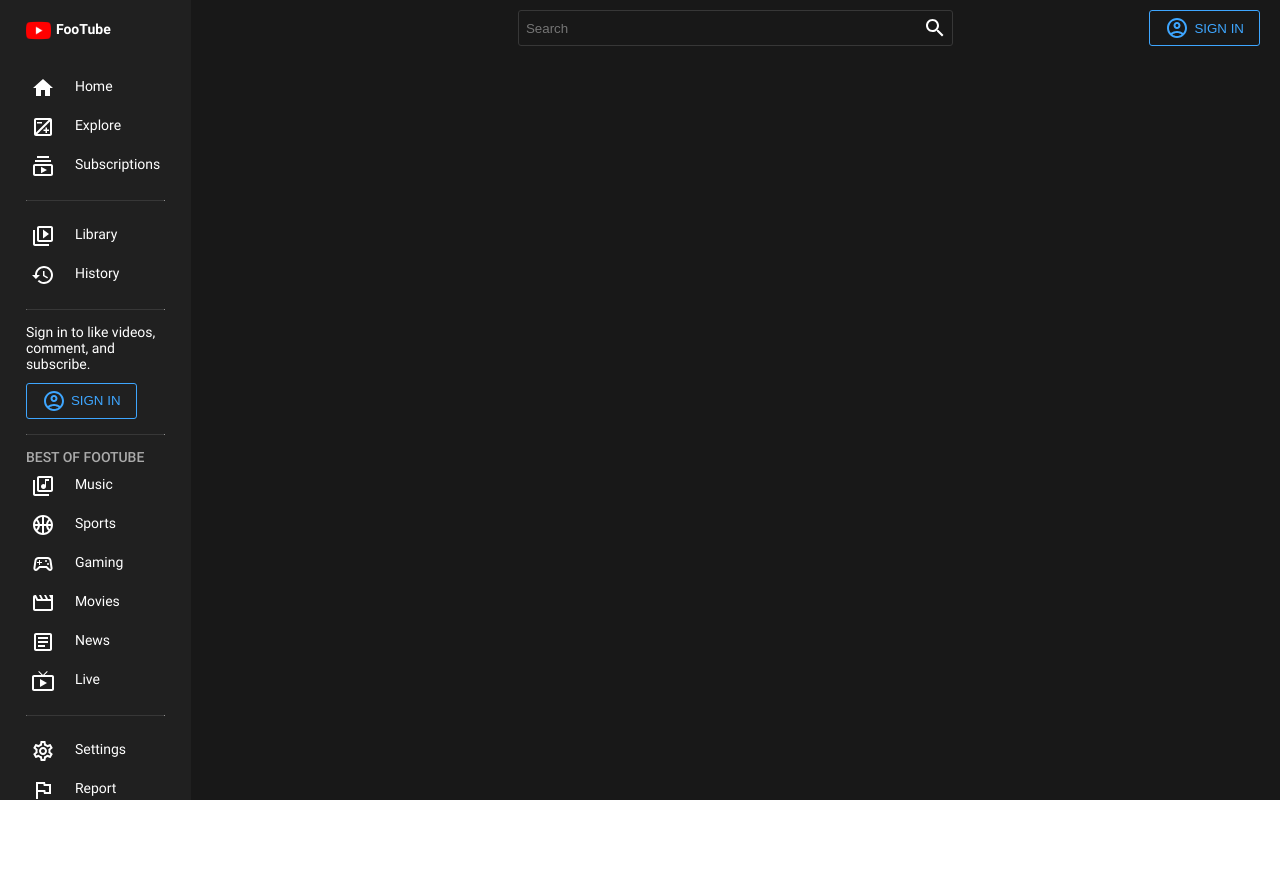
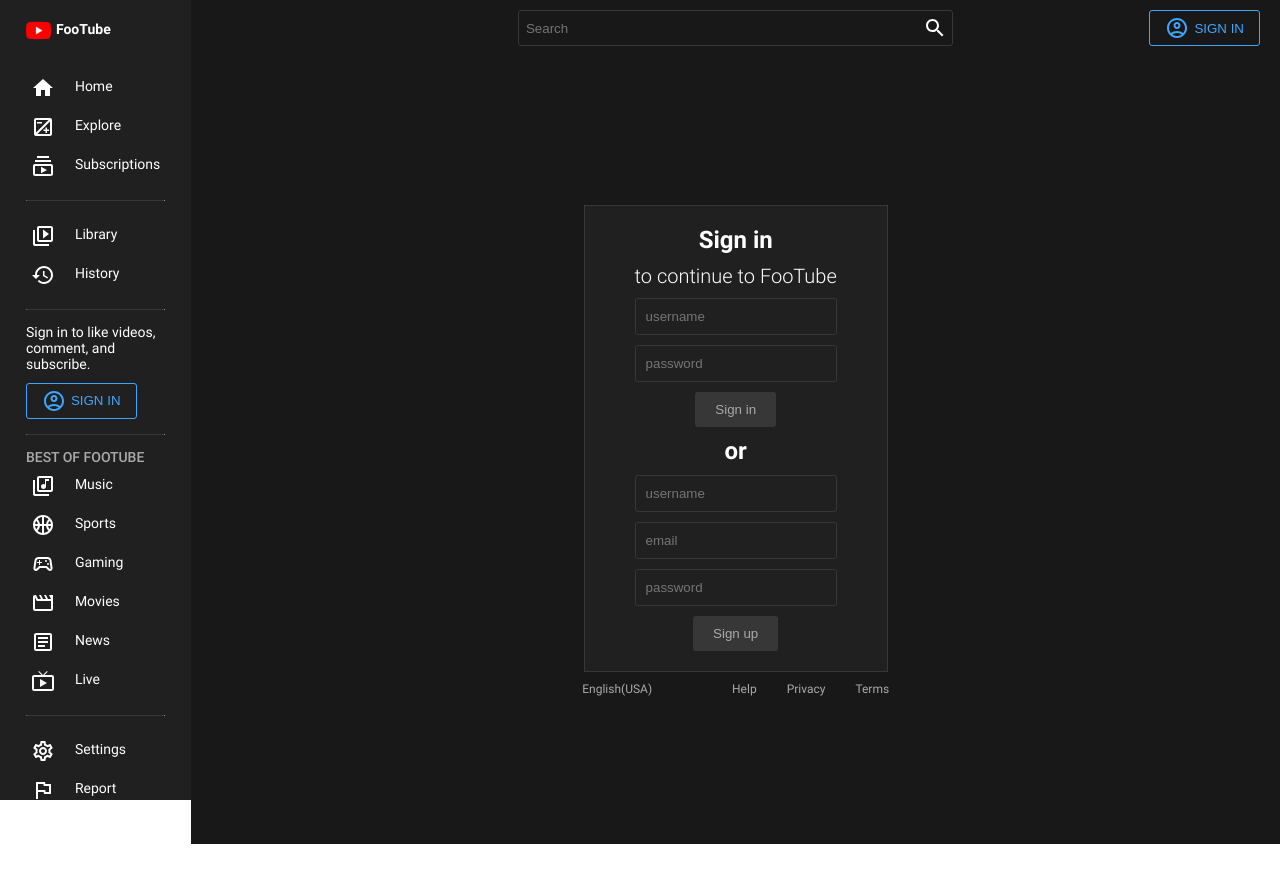
Before and after one commit to austinthaldorfhuelsbeck/footube, a React (Create React App) app in the folder client/: page /signin in a window 1280 px wide. Shown: the top 882 px of the page. Built offline with nearby package versions, Linux system fonts and the light colour scheme.

Commit message:
login page

```diff
--- a/client/src/App.tsx
+++ b/client/src/App.tsx
@@ -7,6 +7,7 @@
 import { Video } from "./pages/Video";
 import { Menu } from "./components/Menu";
 import { Navbar } from "./components/Navbar";
+import { SignIn } from "./components/SignIn";
 import { darkTheme, lightTheme } from "./styles/theme";
 import { Container, Main, Wrapper } from "./styles/styled-components/App.style";
 
@@ -23,6 +24,7 @@
 						<Routes>
 							<Route path="/">
 								<Route index element={<Home />} />
+								<Route path="signin" element={<SignIn />} />
 								<Route path="video">
 									<Route path=":id" element={<Video />} />
 								</Route>
--- a/client/src/components/Menu.tsx
+++ b/client/src/components/Menu.tsx
@@ -78,10 +78,12 @@
 				<Hr />
 				<Login>
 					Sign in to like videos, comment, and subscribe.
-					<Button>
-						<AccountCircleOutlined />
-						Sign in
-					</Button>
+					<Link to="signin">
+						<Button>
+							<AccountCircleOutlined />
+							Sign in
+						</Button>
+					</Link>
 				</Login>
 				<Hr />
 				<Title>Best of FooTube</Title>
--- a/client/src/components/Navbar.tsx
+++ b/client/src/components/Navbar.tsx
@@ -7,6 +7,7 @@
 	Search,
 	Wrapper,
 } from "../styles/styled-components/Navbar.style";
+import { Link } from "react-router-dom";
 
 export function Navbar(): JSX.Element {
 	return (
@@ -16,10 +17,12 @@
 					<Input placeholder="Search" />
 					<SearchOutlined />
 				</Search>
-				<Button>
-					<AccountCircleOutlined />
-					Sign In
-				</Button>
+				<Link to="signin">
+					<Button>
+						<AccountCircleOutlined />
+						Sign In
+					</Button>
+				</Link>
 			</Wrapper>
 		</Container>
 	);
--- /dev/null
+++ b/client/src/components/SignIn.tsx
@@ -0,0 +1,38 @@
+import {
+	Button,
+	Container,
+	Input,
+	More,
+	Subtitle,
+	Title,
+	Wrapper,
+	Links,
+	Link,
+} from "../styles/styled-components/SignIn.style";
+
+export function SignIn(): JSX.Element {
+	return (
+		<Container>
+			<Wrapper>
+				<Title>Sign in</Title>
+				<Subtitle>to continue to FooTube</Subtitle>
+				<Input placeholder="username" />
+				<Input type="password" placeholder="password" />
+				<Button>Sign in</Button>
+				<Title>or</Title>
+				<Input placeholder="username" />
+				<Input type="email" placeholder="email" />
+				<Input type="password" placeholder="password" />
+				<Button>Sign up</Button>
+			</Wrapper>
+			<More>
+				English(USA)
+				<Links>
+					<Link>Help</Link>
+					<Link>Privacy</Link>
+					<Link>Terms</Link>
+				</Links>
+			</More>
+		</Container>
+	);
+}
--- /dev/null
+++ b/client/src/styles/styled-components/SignIn.style.ts
@@ -0,0 +1,63 @@
+import styled from "styled-components";
+
+export const Container = styled.div`
+	display: flex;
+	flex-direction: column;
+	align-items: center;
+	justify-content: center;
+	height: calc(100vh - 56px);
+	color: ${({ theme }) => theme.text};
+`;
+
+export const Wrapper = styled.div`
+	display: flex;
+	align-items: center;
+	flex-direction: column;
+	background-color: ${({ theme }) => theme.bgLighter};
+	border: 1px solid ${({ theme }) => theme.soft};
+	padding: 20px 50px;
+	gap: 10px;
+`;
+
+export const Title = styled.h1`
+	font-size: 24px;
+`;
+
+export const Subtitle = styled.h2`
+	font-size: 20px;
+	font-weight: 300;
+`;
+
+export const Input = styled.input`
+	border: 1px solid ${({ theme }) => theme.soft};
+	border-radius: 3px;
+	padding: 10px;
+	background-color: transparent;
+	width: 100%;
+	color: ${({ theme }) => theme.text};
+`;
+
+export const Button = styled.button`
+	border-radius: 3px;
+	border: none;
+	padding: 10px 20px;
+	cursor: pointer;
+	font-weight: 500;
+	background-color: ${({ theme }) => theme.soft};
+	color: ${({ theme }) => theme.textSoft};
+`;
+
+export const More = styled.div`
+	display: flex;
+	margin-top: 10px;
+	font-size: 12px;
+	color: ${({ theme }) => theme.textSoft};
+`;
+
+export const Links = styled.div`
+	margin-left: 50px;
+`;
+
+export const Link = styled.span`
+	margin-left: 30px;
+`;
```
